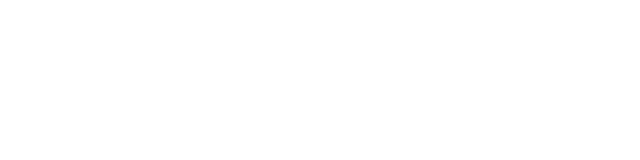
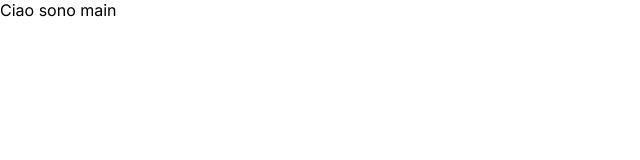
Before and after one commit to GaleSuzu/Furria_plan_your_trip, a Next.js app: page / in a window 1280 px wide. Shown: the top 160 px of the page, without its empty margins (0-640 px from the left). Built offline with nearby package versions, Linux system fonts and the light colour scheme.

Commit message:
adding examples

```diff
--- /dev/null
+++ b/app/about/page.jsx
@@ -0,0 +1,5 @@
+const About = () => {
+  return <div>Ciao sono about</div>;
+};
+
+export default About;
--- /dev/null
+++ b/app/about/roberta/page.jsx
@@ -0,0 +1,5 @@
+const Roberta = () => {
+  return <div>Ciao sono Roberta</div>;
+};
+
+export default Roberta;
--- a/app/page.js
+++ b/app/page.js
@@ -1,7 +1,12 @@
 import styles from "./page.module.css";
+import About from "./about/page";
 
 export default function Home() {
-  return <main className={styles.main}></main>;
+  return (
+    <main className={styles.main}>
+      <p>Ciao sono main</p>
+    </main>
+  );
 }
 
 //qui mettiamo tutti i componenti che ci serve montare
```
